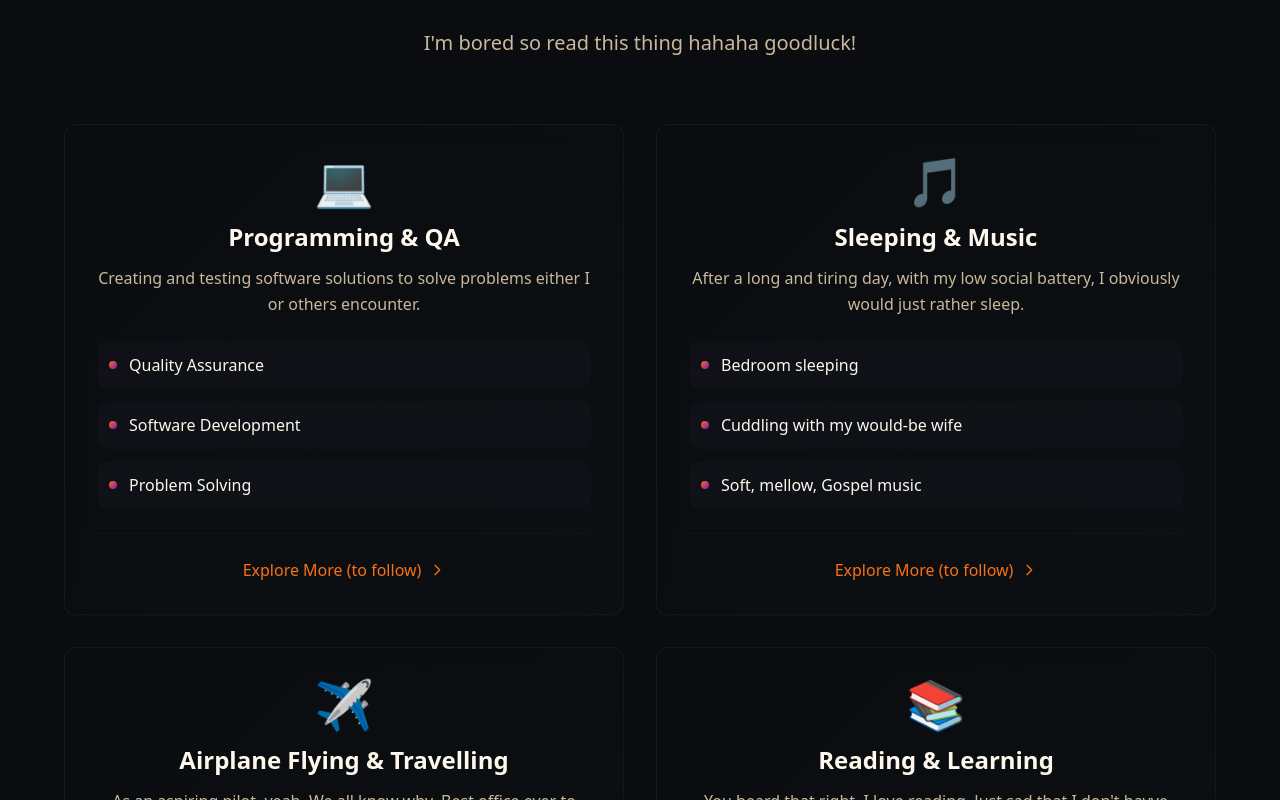
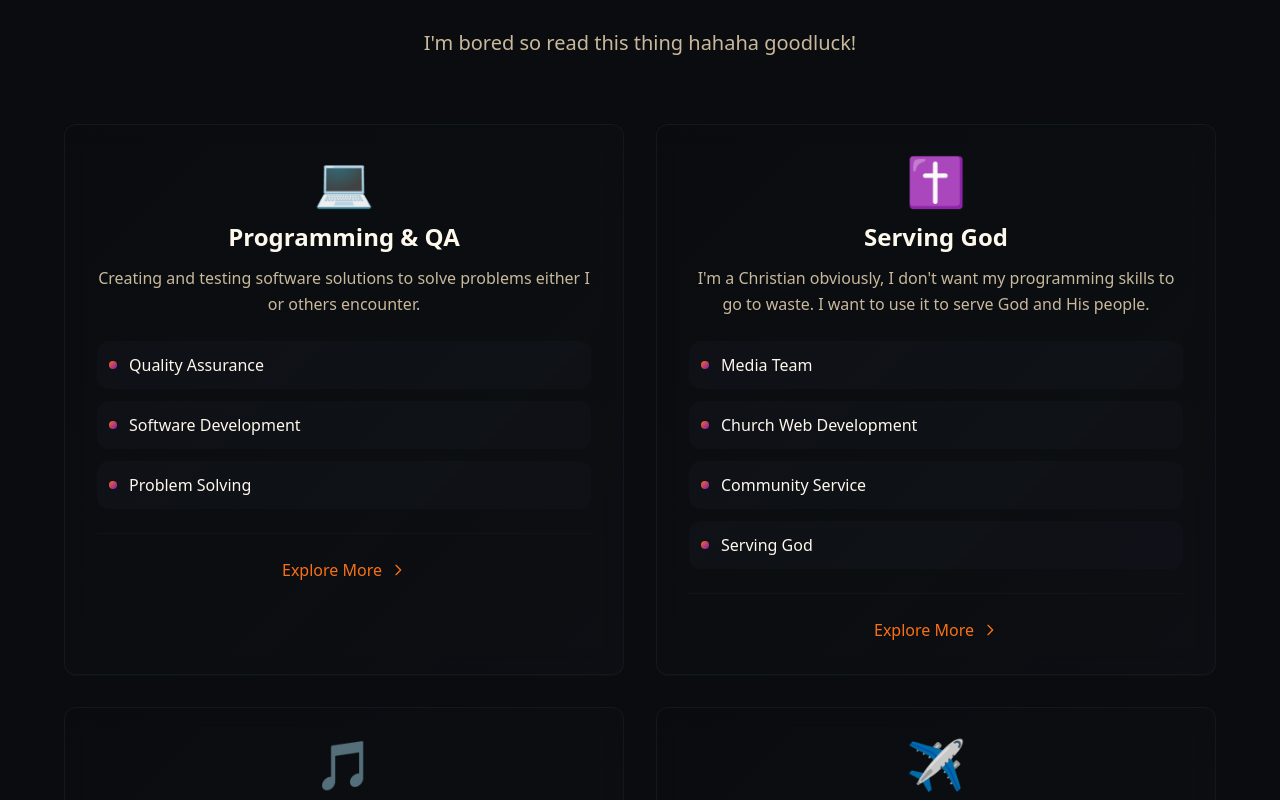
Before and after one commit to Thalanas110/personalpage, a React (Vite) app: page / in a window 1280 px wide. Shown: the part 2740-3540 px from the top of the page. Built offline with nearby package versions, Linux system fonts and the light colour scheme; the HTML template or start-up script is replaced by a standard one.

Commit message:
added some links

```diff
--- a/src/components/sections/ServicesSection.tsx
+++ b/src/components/sections/ServicesSection.tsx
@@ -22,13 +22,22 @@ const InterestsSection = () => {
       icon: "💻",
       title: "Programming & QA",
       description: "Creating and testing software solutions to  solve problems either I or others encounter.",
-      features: ["Quality Assurance", "Software Development", "Problem Solving"]
+      features: ["Quality Assurance", "Software Development", "Problem Solving"],
+      link: "https://adriaansportfolio.netlify.app/"
+    },
+    {
+      icon: "✝️",
+      title: "Serving God",
+      description: "I'm a Christian obviously, I don't want my programming skills to go to waste. I want to use it to serve God and His people.",
+      features: ["Media Team", "Church Web Development", "Community Service", "Serving God"],
+      link: "https://adriaansdevotions.netlify.app/"
     },
     {
       icon: "🎵",
       title: "Sleeping & Music",
       description: "After a long and tiring day, with my low social battery, I obviously would just rather sleep.",
-      features: ["Bedroom sleeping", "Cuddling with my would-be wife", "Soft, mellow, Gospel music"]
+      features: ["Bedroom sleeping", "Cuddling with my would-be wife", "Soft, mellow, Gospel music"],
+      link: "https://open.spotify.com/user/31kuops4bkgxnoltca7ksgtfyxgu?si=bb4f4f0cf156416a"
     },
     {
       icon: "✈️",
@@ -41,12 +50,6 @@ const InterestsSection = () => {
       title: "Reading & Learning",
       description: "You heard that right, I love reading. Just sad that I don't havve time and a good library to read books from.",
       features: ["Reading Books", "Online Courses", "Skill Building"]
-    },
-    {
-      icon: "✝️",
-      title: "Serving God",
-      description: "I'm a Christian obviously, I don't want my programming skills to go to waste. I want to use it to serve God and His people.",
-      features: ["Media Team", "Church Web Development", "Community Service", "Serving God"]
     }
   ];
 
@@ -106,12 +109,26 @@ const InterestsSection = () => {
 
                 <div className="mt-6 pt-6 border-t border-border/30">
                   <div className="text-center">
+                    {interest.link ? (
+                      <a
+                        href={interest.link}
+                        target="_blank"
+                        rel="noopener noreferrer"
+                        className="inline-flex items-center space-x-2 text-accent group-hover:text-sunset-orange transition-colors duration-300 cursor-pointer"
+                      >
+                        <span className="font-medium">Explore More</span>
+                        <svg className="w-4 h-4 group-hover:translate-x-1 transition-transform duration-300" fill="none" stroke="currentColor" viewBox="0 0 24 24">
+                          <path strokeLinecap="round" strokeLinejoin="round" strokeWidth={2} d="M9 5l7 7-7 7" />
+                        </svg>
+                      </a>
+                    ) : (
                       <div className="inline-flex items-center space-x-2 text-accent group-hover:text-sunset-orange transition-colors duration-300">
                         <span className="font-medium">Explore More (to follow)</span>
                         <svg className="w-4 h-4 group-hover:translate-x-1 transition-transform duration-300" fill="none" stroke="currentColor" viewBox="0 0 24 24">
                           <path strokeLinecap="round" strokeLinejoin="round" strokeWidth={2} d="M9 5l7 7-7 7" />
                         </svg>
                       </div>
+                    )}
                   </div>
                 </div>
               </Card>
```
Lines whose indentation alone changed are shown as unchanged.
